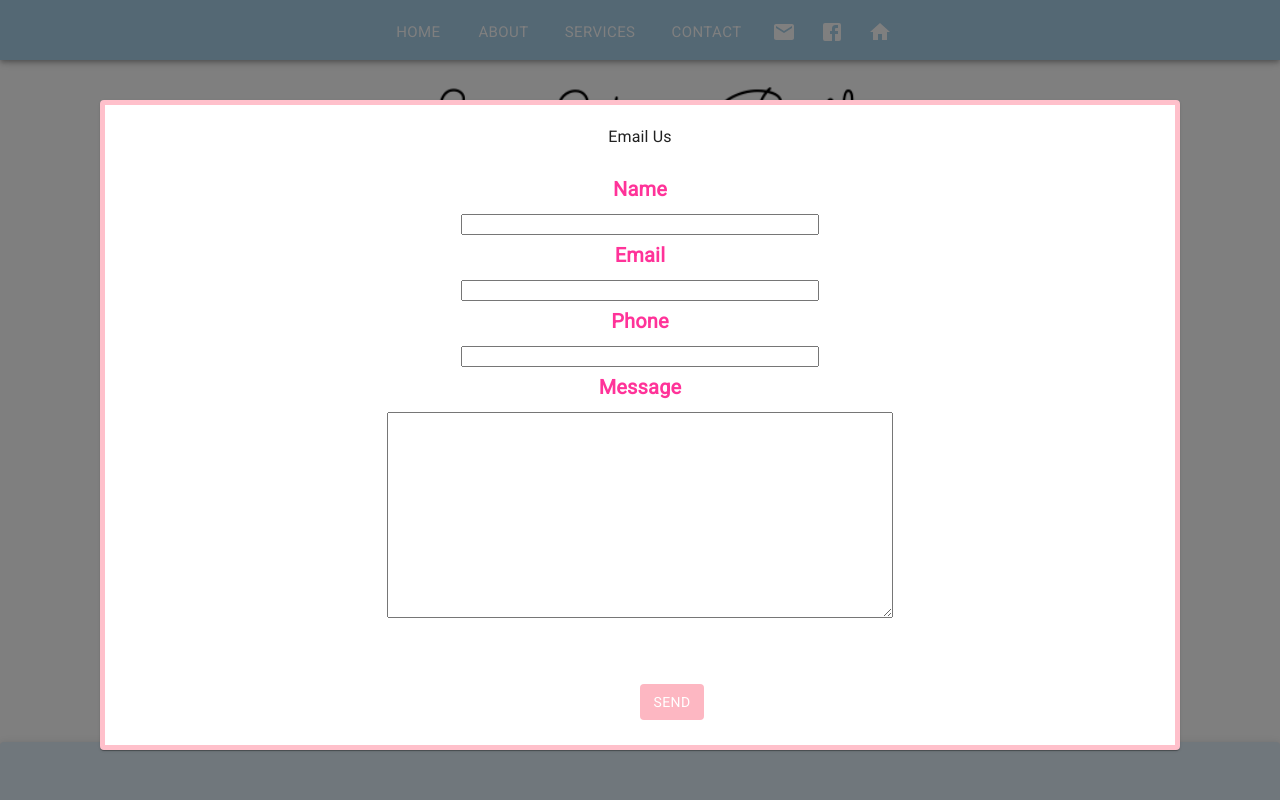
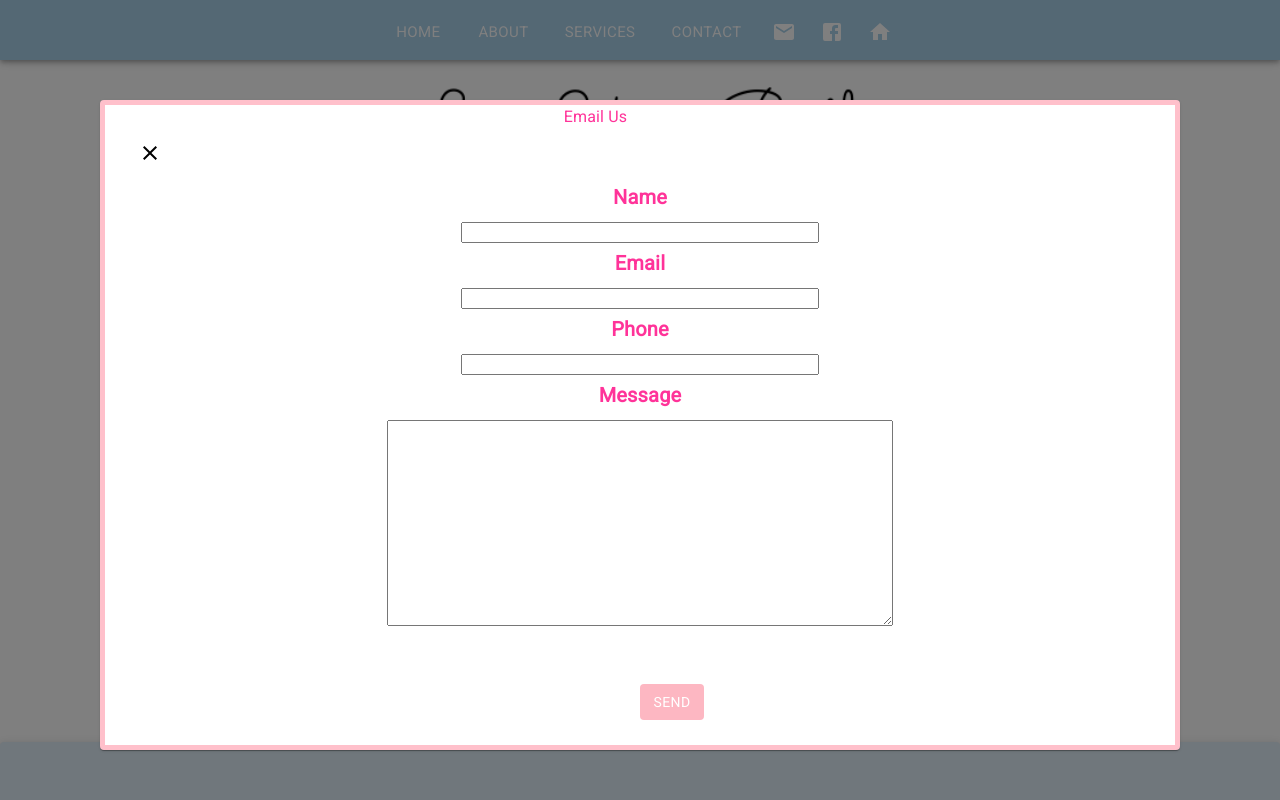
Before and after one commit to magire01/loveyourbirth, a React (Create React App) app: page / in a window 1280 px wide. Both pictures are taken after a click on the button 783 px from the left and 32 px from the top of the page. Shown: the top 800 px of the page. Built offline with nearby package versions, Linux system fonts and the light colour scheme.

Commit message:
Added close icons

```diff
--- a/src/App.js
+++ b/src/App.js
@@ -1,10 +1,11 @@
 import './App.css';
 import React, { useState, useRef, useEffect } from "react";
-import { Grid, Button, Menu, MenuItem, Typography, IconButton, AppBar, Toolbar, Modal } from "@material-ui/core";
+import { Grid, Button, Menu, MenuItem, Typography, IconButton, AppBar, Toolbar, Modal, Card } from "@material-ui/core";
 import MenuIcon from "@material-ui/icons/Menu";
 import FacebookIcon from '@material-ui/icons/Facebook';
 import EmailIcon from '@material-ui/icons/Email';
 import HomeIcon from '@material-ui/icons/Home';
+import CloseIcon from '@material-ui/icons/Close';
 import '@fontsource/roboto';
 import lybLogo from "./lybLogo3.png";
 import Home from './components/Home';
@@ -146,6 +147,35 @@ const App = () => {
         margin: 10,
         borderRadius: 200,
         border: "3px outset #F7E0E3"
+      },
+      contactCard: {
+        display: 'fixed',
+        justifyContent:'center',
+        alignItems:'center',
+        height: (!isDesktop) ? "60%" : "80%",
+        width: (!isDesktop) ? "97%" : "auto",
+        margin: (!isDesktop) ? 0 : 100,
+        marginTop: (!isDesktop) ? 0 : 100,
+        textAlign: "center",
+        border: "5px solid purple"
+      },
+      messageCard: {
+        display: 'fixed',
+        justifyContent:'center',
+        alignItems:'center',
+        height: (!isDesktop) ? "60%" : "80%",
+        width: (!isDesktop) ? "97%" : "auto",
+        margin: (!isDesktop) ? 0 : 100,
+        marginTop: (!isDesktop) ? 0 : 100,
+        textAlign: "center",
+        border: "5px solid pink",
+        backgroundColor: "white"
+      },
+      messageTitle: {
+        color: "#ff3399"
+      },
+      closeIcon: {
+        color: "black"
       }
     }
   return (
@@ -227,7 +257,18 @@ const App = () => {
               aria-labelledby="simple-modal-title"
               aria-describedby="simple-modal-description"
               >
-              <ContactForm />
+              <>
+              <Card style={style.contactCard}>
+                <Grid item md="11" xs="11">
+                </Grid>
+                <Grid item md="1" xs="1">
+                  <IconButton>
+                    <CloseIcon style={style.closeIcon} onClick={handleClose}/>
+                  </IconButton>
+                </Grid>
+                <ContactForm />
+              </Card>
+              </>
             </Modal>
         </Grid>
         <Grid item md="6" xs="6">
@@ -238,7 +279,17 @@ const App = () => {
               aria-labelledby="simple-modal-title"
               aria-describedby="simple-modal-description"
               >
-              <MessageForm />
+              <Card style={style.messageCard}>
+                <Grid item md="11" xs="11">
+                <Typography style={style.messageTitle}>Email Us</Typography>
+                </Grid>
+                <Grid item md="1" xs="1">
+                  <IconButton>
+                    <CloseIcon style={style.closeIcon} onClick={messageClose}/>
+                  </IconButton>
+                </Grid>
+                <MessageForm />
+              </Card>
           </Modal>
         </Grid>
         <Grid item md="12" xs="12" style={style.page}>
--- a/src/components/About.js
+++ b/src/components/About.js
@@ -61,6 +61,18 @@ const About = () => {
         card2: {
             padding: 10,
             margin: 15
+        },
+        cardMessage: {
+            display: 'fixed',
+            justifyContent:'center',
+            alignItems:'center',
+            height: (!isDesktop) ? "60%" : "80%",
+            width: (!isDesktop) ? "97%" : "auto",
+            margin: (!isDesktop) ? 0 : 100,
+            marginTop: (!isDesktop) ? 0 : 100,
+            textAlign: "center",
+            border: "5px solid pink",
+            backgroundColor: "white"
         }
     }
     return (
--- a/src/components/ContactForm.js
+++ b/src/components/ContactForm.js
@@ -118,16 +118,16 @@ const ContactForm = () => {
         question: {
             height: (!isDesktop) ? "50%" : "80%",
             marginTop: 20,
-            marginBottom: (!isDesktop) ? 40 : 10,
+            marginBottom: (!isDesktop) ? 15 : 10,
             color: "purple",
-            fontSize: (!isDesktop) ? 18 : 30,
+            fontSize: (!isDesktop) ? 15 : 30,
             fontWeight: "bold"
         },
         answerText: {
             marginTop: (!isDesktop) ? 10 : 20,
-            marginBottom: (!isDesktop) ? 20 : 10,
+            marginBottom: (!isDesktop) ? 10 : 10,
             color: "purple",
-            fontSize: (!isDesktop) ? 12 : 20,
+            fontSize: (!isDesktop) ? 10 : 20,
             fontWeight: "bold"
         },
         input: {
@@ -166,7 +166,7 @@ const ContactForm = () => {
         },
         largeInput: {
             width: (!isDesktop) ? "100%": 500,
-            height: (!isDesktop) ? "90%": 200
+            height: (!isDesktop) ? "70%": 200
         },
         progress: {
             margin: "5%",
@@ -222,7 +222,7 @@ const ContactForm = () => {
 
     return (
         <>
-            <Card style={style.card}>
+
                 <Grid container direction="row" alignItems="center" justifyContent="center">
                     <Grid item md="12" xs="12">
                         <LinearProgress variant="determinate" value={progress} style={style.progress} />
@@ -253,7 +253,7 @@ const ContactForm = () => {
                         : <Button onClick={nextQuestion} style={style.submit}>Next</Button>}
                     </Grid>
                 </Grid>
-            </Card>
+
         </>
     )
 }
--- a/src/components/MessageForm.js
+++ b/src/components/MessageForm.js
@@ -83,7 +83,7 @@ const MessageForm = () => {
         },
         largeInput: {
             width: (!isDesktop) ? "100%": 500,
-            height: (!isDesktop) ? 150 : 200
+            height: (!isDesktop) ? 100 : 200
         },
         label: {
             height: (!isDesktop) ? "50%" : "80%",
@@ -97,11 +97,7 @@ const MessageForm = () => {
 
     return (
         <>
-            <Card style={style.card}>
                 <Grid container direction="row" alignItems="center" justifyContent="center">
-                    <Grid item md="12" xs="12">
-                        <Typography style={style.title}>Email Us</Typography>
-                    </Grid>
                     <Grid item md="10" xs="10">
                         <Typography style={style.label}>Name</Typography>
                         <input style={style.smallInput} onChange={handleMessageName}/>
@@ -122,7 +118,6 @@ const MessageForm = () => {
                         <Button style={style.submit}>Send</Button>
                     </Grid>
                 </Grid>
-            </Card>
         </>
     )
 }
```
